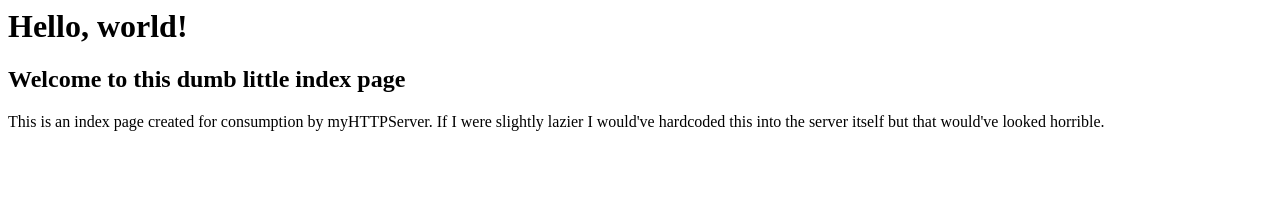
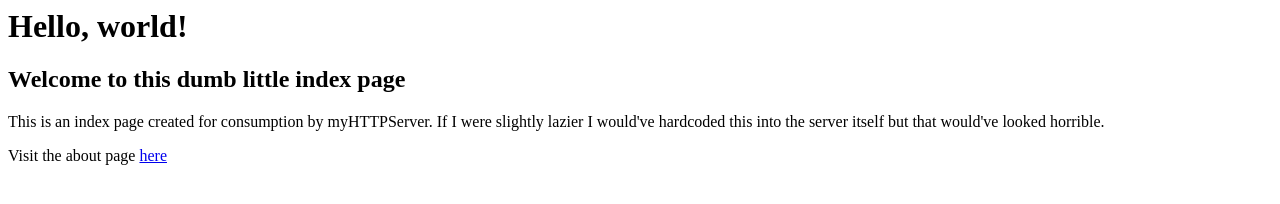
Before and after one commit to VeeIsForVanana/myHTTPServer---Python, a plain HTML site: page index.html in a window 1280 px wide. Drawn offline with Linux system fonts and the light colour scheme.

Commit message:
feat: link to about page from index.html

```diff
--- a/index.html
+++ b/index.html
@@ -3,3 +3,5 @@
 <h2>Welcome to this dumb little index page</h2>
 
 <p>This is an index page created for consumption by myHTTPServer. If I were slightly lazier I would've hardcoded this into the server itself but that would've looked horrible.</p>
+
+<p>Visit the about page <a href="/about">here</a></p>
```
